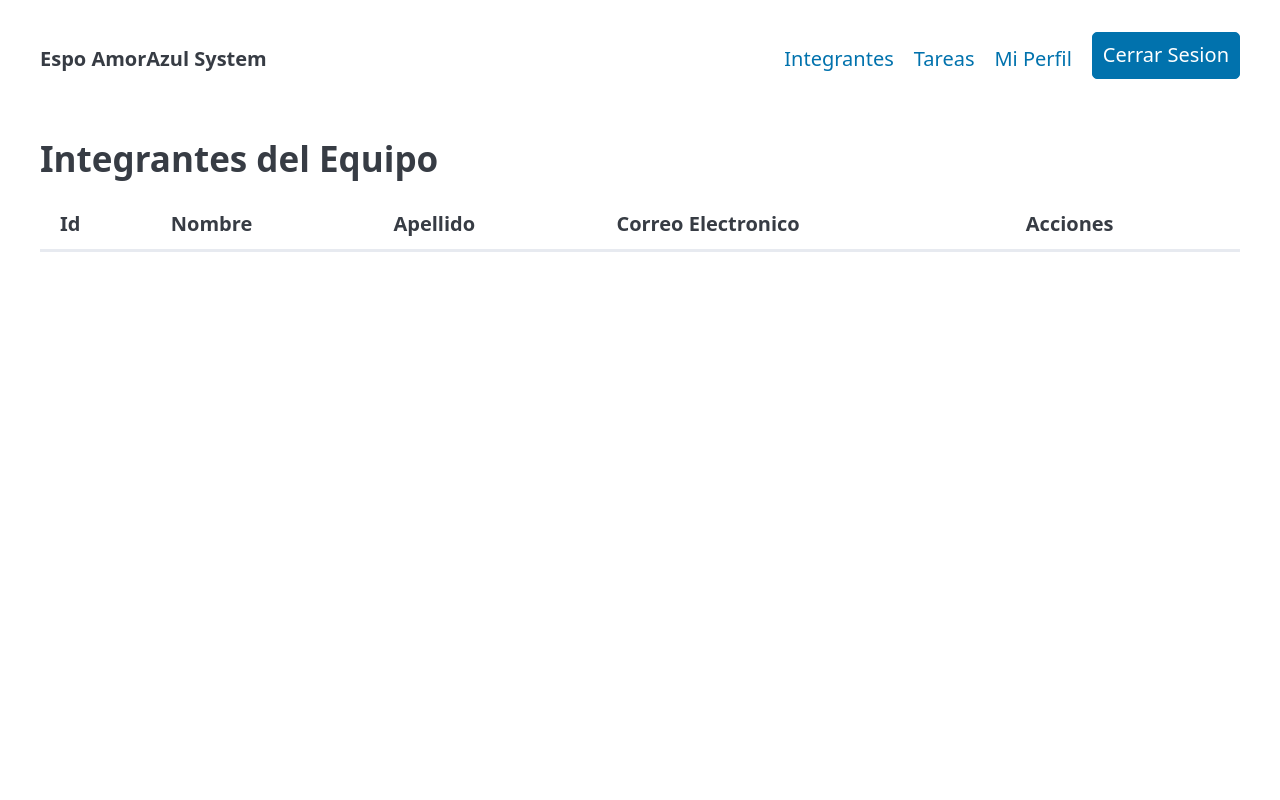
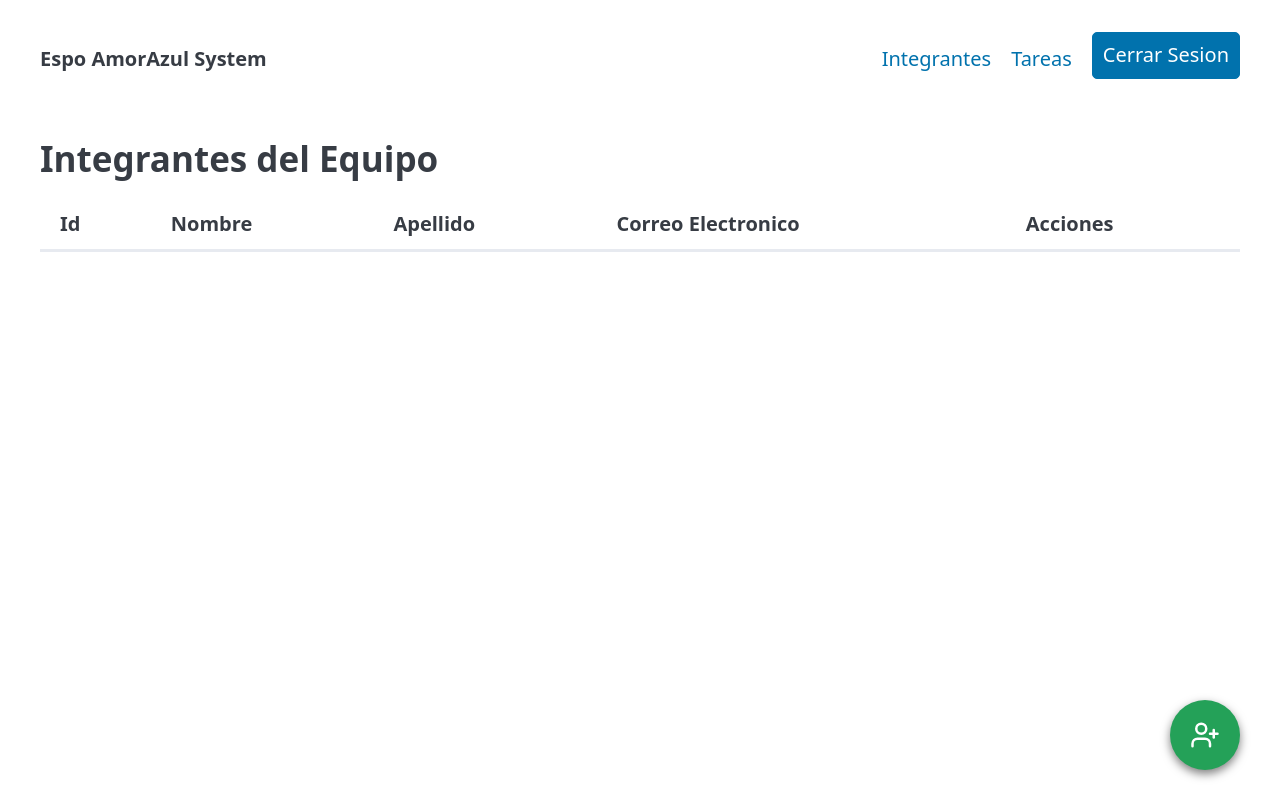
Before and after one commit to davgr1/Tabla-API-JSON, a plain HTML site: page index.html in a window 1280 px wide. Drawn offline with nearby package versions, Linux system fonts and the light colour scheme; no server answers.

Commit message:
Boton de agregar registro

```diff
--- /dev/null
+++ b/css/style.css
@@ -0,0 +1,35 @@
+.add-button{
+    position: fixed; /*el boton queda flotando, sobre el contenido*/
+
+    bottom: 30px; /*separacion desde abajo*/
+    right: 40px; /*separacion dede la derecha*/
+
+    background-color: rgb(36, 161, 88); /*color del fondo del boton*/
+
+    color: white; /*color del icono*/
+
+    border-radius: 50%; /*para redondiar el boton*/
+
+    border: none; /*removemos borde por defecto*/
+    width: 70px;
+    height: 70px; /*dimensiones para hacer simetrico el boton*/
+
+    box-shadow: 0 4px 10px rgba(0,0,0,0.5); /*sombra del boton*/
+
+    display: flex; /**activamos el floxbox*/
+
+    justify-content: center;/*alinacion horizontal*/
+    align-items: center; /*alinacion vertical*/
+
+    z-index: 1001; /*para que el boton siempr e quede encima del resto del contenido*/
+
+    transition: transform 0.4s; /*duracion del efecto*/
+}
+
+.add-button:hover{
+    transform: scale(1.2); /*crecimientio del boton*/
+}
+
+.tabla-scroll{
+    overflow-x: auto; /*colocar un scroll horizontal a la tabla*/
+}
--- a/index.html
+++ b/index.html
@@ -8,6 +8,7 @@
   rel="stylesheet"
   href="https://cdn.jsdelivr.net/npm/@picocss/pico@2/css/pico.min.css"
 >
+<link rel="stylesheet" href="css/style.css">
 </head>
 <body>
     <header class="container">
@@ -19,7 +20,6 @@
             <ul>
                 <li><a href="#">Integrantes</a></li>
                 <li><a href="#">Tareas</a></li>
-                <li><a href="#">Mi Perfil</a></li>
                 <li><a href="#" role="button">Cerrar Sesion</a></li>
             </ul>
         </nav>
@@ -27,6 +27,7 @@
     <main class="container">
         <h2>Integrantes del Equipo</h2>
 
+        <div class="tabla-scroll">
             <table id="tabla" class="overflow_auto striped" >
                 <thead>
                     <tr> <!--"tr" de table Row - Fila-->
@@ -42,7 +43,13 @@
                     <!--aqui van los registros que viene del JSON-->
                 </tbody>
             </table>
+        </div>
     </main>
+
+    <button class="add-button" id="btnagregar" title="Agregar Integrantes" >
+        <svg xmlns="http://www.w3.org/2000/svg" width="32" height="32" viewBox="0 0 24 24" fill="none" stroke="currentColor" stroke-width="2" stroke-linecap="round" stroke-linejoin="round" class="lucide lucide-user-plus-icon lucide-user-plus"><path d="M16 21v-2a4 4 0 0 0-4-4H6a4 4 0 0 0-4 4v2"/><circle cx="9" cy="7" r="4"/><line x1="19" x2="19" y1="8" y2="14"/><line x1="22" x2="16" y1="11" y2="11"/></svg>
+
+    </button>
     <!--Enlace al archivo javascript-->
     <script src="js/script.js"></script>
 </body>
```
Also changed, not shown: motal.html (added). Lines whose indentation alone changed are shown as unchanged.
